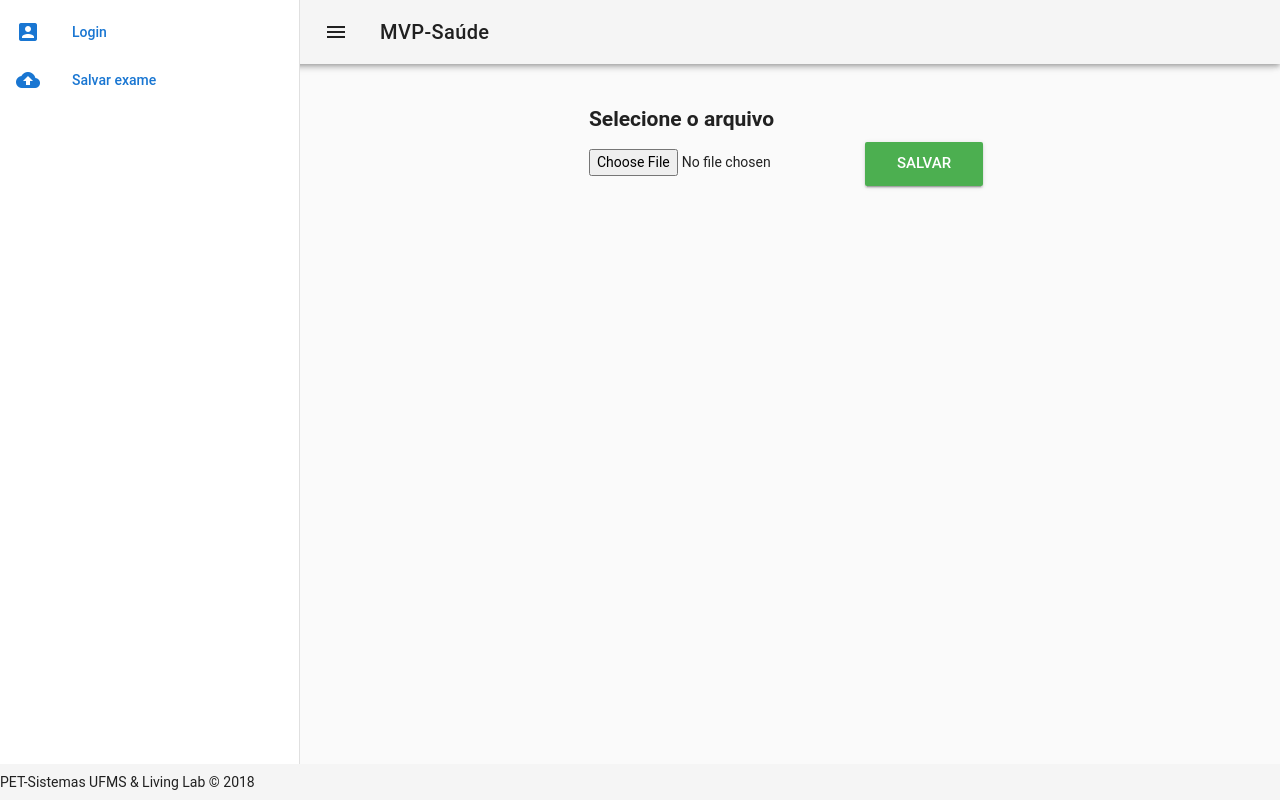
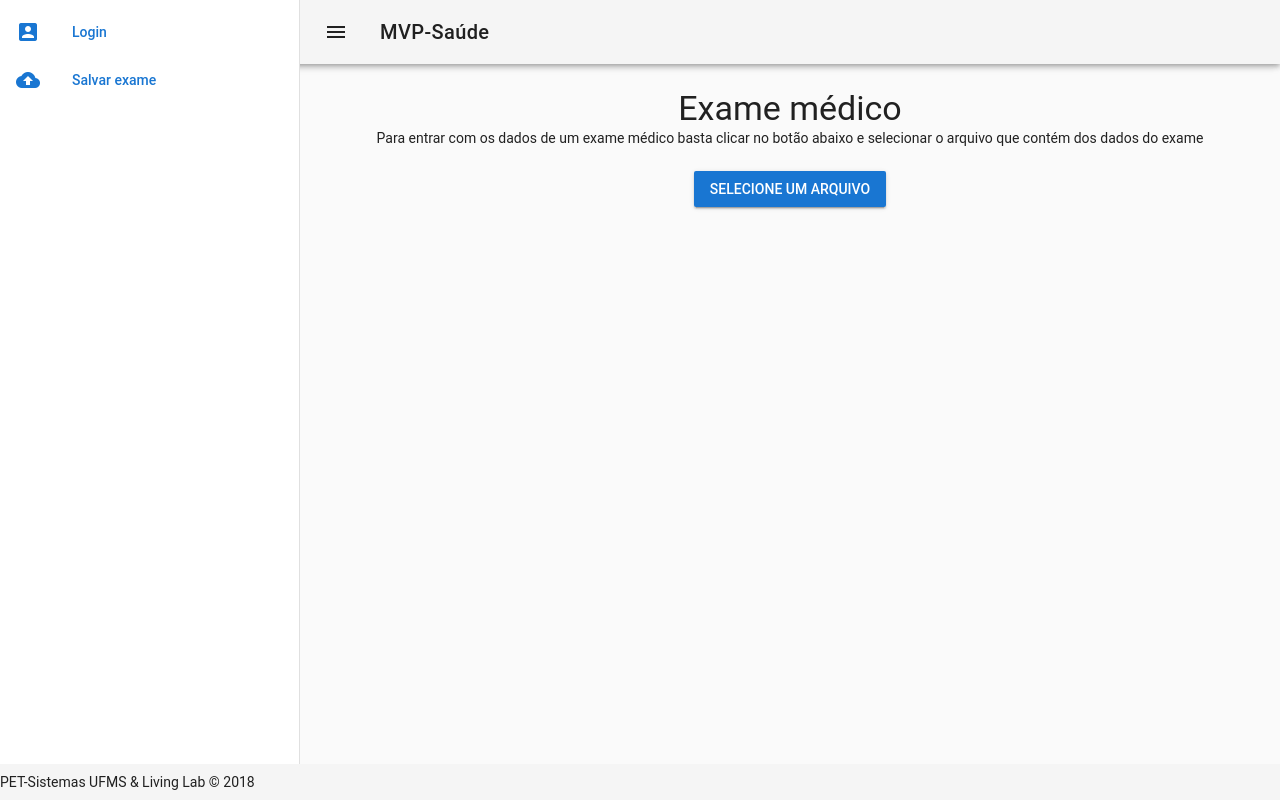
Before and after one commit to froeder/static, a Vue app: page /#/upload_pdf in a window 1280 px wide. Built offline with nearby package versions, Linux system fonts and the light colour scheme.

Commit message:
Refactoring Login UI to follow programming pattern definied by Charles Viegas

```diff
--- a/src/store.js
+++ b/src/store.js
@@ -6,7 +6,8 @@ Vue.use(Vuex)
 
 export default new Vuex.Store({
     state: {
-        token: null
+        token: null,
+        uploading: false
     },
 
     actions: {
@@ -16,6 +17,10 @@ export default new Vuex.Store({
         async ['LOGIN']({commit}, credentials) {
             const token = await axios.post('api/auth/login', credentials)
             commit('SET_TOKEN', token)
+        },
+        async ['UPLOAD_FILE'](context, formData) {
+            const {data} = await axios.post('api/files', formData)
+            return data
         }
     },
 
--- a/src/views/Login.vue
+++ b/src/views/Login.vue
@@ -4,7 +4,9 @@
             <v-layout column align-center>
                 <v-form autocomplete="off">
                     <v-card>
-                        <v-card-title>Login</v-card-title>
+                        <v-card-title>
+                            <h1>Login</h1>
+                        </v-card-title>
                         <v-card-text>
                             <v-text-field id="email" name="email" label="Email" type="text" v-model="credentials.email" required=""></v-text-field>
                             <v-text-field id="password" name="password" label="Senha" type="password" v-model="credentials.password"
--- a/src/views/Register.vue
+++ b/src/views/Register.vue
@@ -2,10 +2,12 @@
     <v-container grid-list-xl text-xs-center>
         <v-layout row wrap>
             <v-flex xs10 offset-xs1>
-                <v-form ref="form" v-model="valid" lazy-validation autocomplete="off">
-                    <v-card>
-                        <v-card-title>Cadastro</v-card-title>
-                        <v-card-text>
+                <v-card>
+                    <v-card-title>
+                        <h1>Registrando novo usuário</h1>
+                    </v-card-title>
+                    <v-card-text>
+                        <v-form ref="form" v-model="valid" lazy-validation autocomplete="off">
                             <v-text-field v-model="user.email" :rules="emailRules" id="email" label="E-mail" prepend-icon="email" type="texst"
                                           required></v-text-field>
                             <v-text-field v-model="user.password" :rules="passwordRules" id="password" label="Senha" prepend-icon="lock"
@@ -15,9 +17,9 @@
                             <div class="text-xs-center">
                                 <v-btn color="success" :large="true" :disabled="!valid" @click="submit">SALVAR</v-btn>
                             </div>
-                        </v-card-text>
-                    </v-card>
-                </v-form>
+                        </v-form>
+                    </v-card-text>
+                </v-card>
             </v-flex>
         </v-layout>
     </v-container>
--- a/src/views/SendFile.vue
+++ b/src/views/SendFile.vue
@@ -2,12 +2,14 @@
     <v-container fluid>
         <v-slide-y-transition mode="out-in">
             <v-layout column align-center>
+                <h2 class="display-1">Exame médico</h2>
+                <p>Para entrar com os dados de um exame médico basta clicar no botão abaixo e selecionar o arquivo que contém dos dados do exame</p>
                 <v-form autocomplete="off">
-                    <v-card-text>
-                        <h2>Selecione o arquivo</h2>
-                        <input type="file" @change="onFileChange">
-                        <v-btn color="success" :large="true" @click="submit">Salvar</v-btn>
-                    </v-card-text>
+                    <v-btn color="primary" v-if="!uploading" @click="onPickFile">Selecione um arquivo</v-btn>
+                    <input ref="fileInput" @change="onFilePicked" type="file" style="display: none" accept="application/pdf">
+                    <v-progress-circular v-if="uploading" :size="100" :width="15" :rotate="360" :value="progress" color="teal">
+                        {{ progress }}
+                    </v-progress-circular>
                 </v-form>
             </v-layout>
         </v-slide-y-transition>
@@ -15,42 +17,50 @@
 </template>
 
 <script>
-import axios from "axios";
+    /* eslint-disable no-console */
     export default {
-    data () {
+        data() {
             return {
-            image: ""
+                uploading: false,
+                progress: 0
             }
         },
         methods: {
-        onFileChange(e) {
-            var files = e.target.files || e.dataTransfer.files;
-            if (!files.length) return;
-            this.createImage(files[0]);
+            onPickFile() {
+                this.$refs.fileInput.click()
             },
-        createImage(file) {
-            var image = new Image();
-            var reader = new FileReader();
-            var vm = this;
-            reader.onload = e => {
-                vm.image = e.target.result;
-                //imagem codificada
-                console.log(e.target.result)
-                var file = e.target.result
-            };
-            reader.readAsDataURL(file);
+            onFilePicked(event) {
+                const file = event.target.files[0]
+                const formData = new FormData()
+                formData.append('file', file)
+
+                const reader = new FileReader()
+                reader.onerror = () => this.errorHandler(reader)
+                reader.onprogress = (evt) => this.updateProgressHandler(evt)
+
+                reader.onloadstart = () => {
+                    this.uploading = true
+                }
+
+                reader.onload = () => {
+                    this.progress = 100
+                    this.uploading = false
+                }
+                this.$store.dispatch('UPLOAD_FILE', formData)
             },
-        removeImage: function(e) {
-            this.image = "";
+
+            errorHandler(reader) {
+                reader.abort()
             },
-        async submit() {
-            try {
-                await this.$store.dispatch('SENDFILE', this.file)
-            } catch (err) {
-                //TODO EXIBIR MENSAGEM DE ERRO NA TELA ATRAVES DE UM TOAST OU ALGO DO TIPO
-                console.log(err)
+
+            updateProgressHandler(evt) {
+                if (evt.lengthComputable) {
+                    var percentLoaded = Math.round((evt.loaded / evt.total) * 100)
+                    if (percentLoaded < 100) {
+                        this.progress = percentLoaded + '%'
                     }
                 }
             }
-};
+        }
+    }
 </script>
```
Lines whose indentation alone changed are shown as unchanged.
